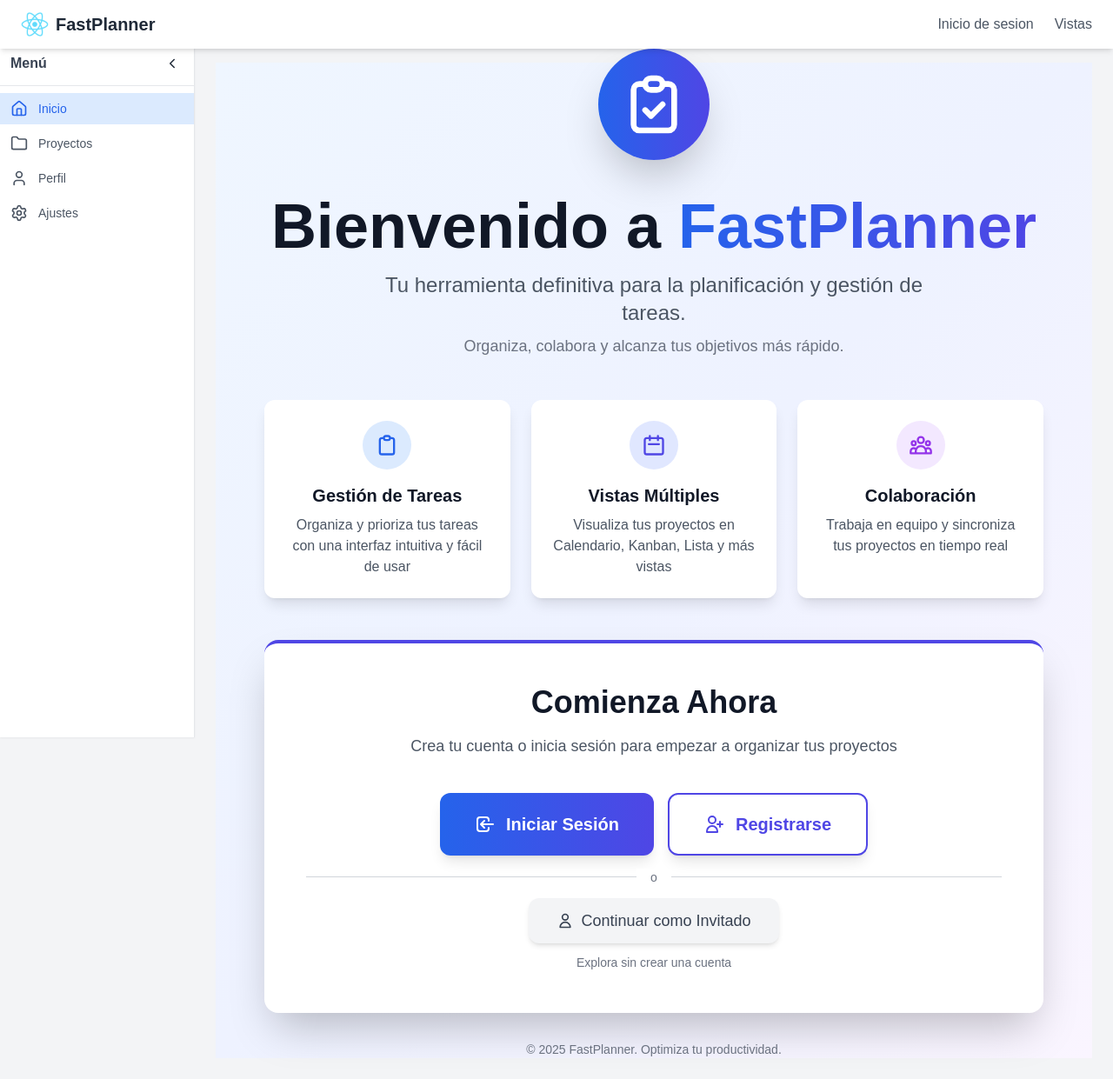
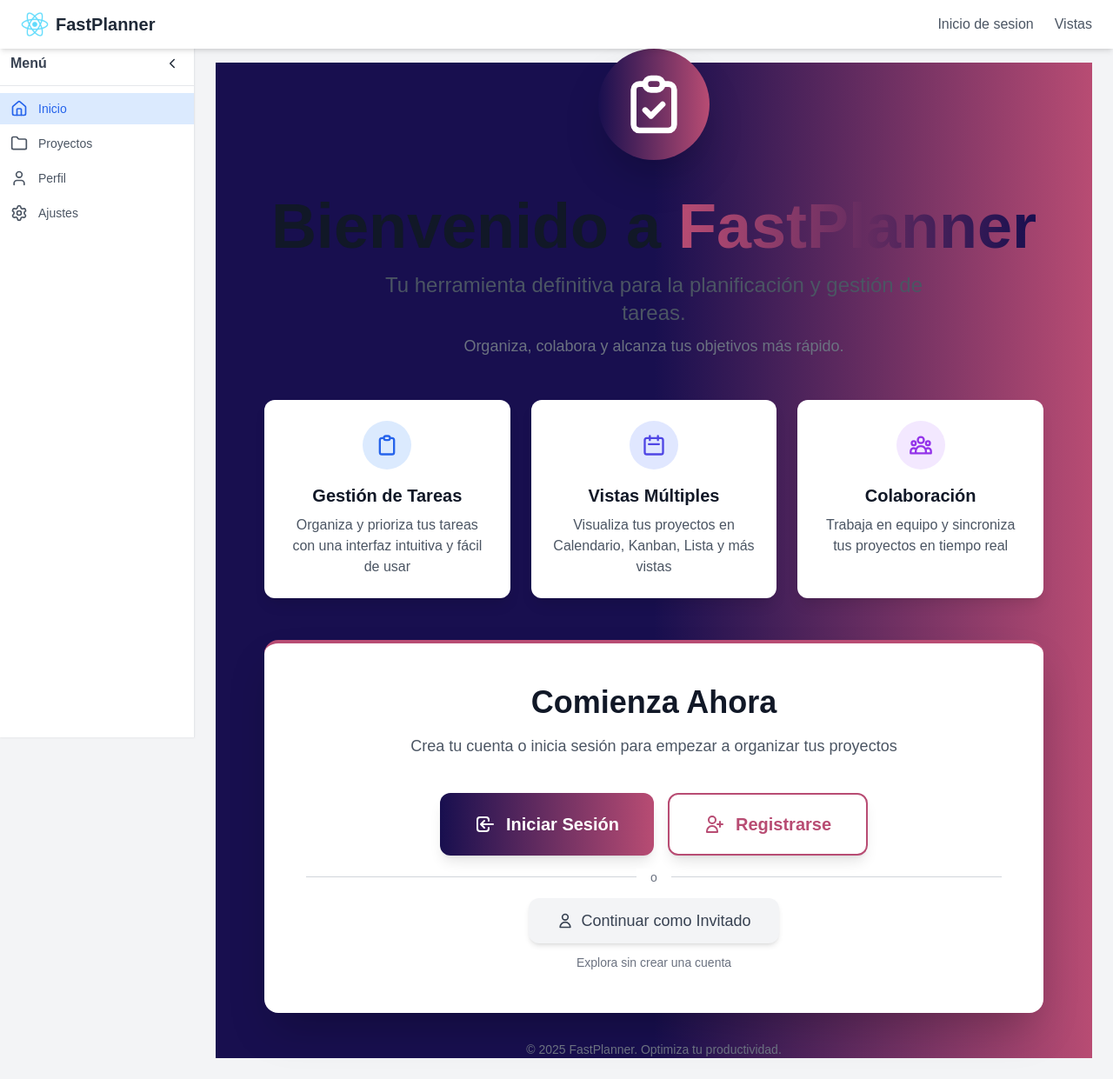
Before and after one commit to JorgeFierroo/FastPlanner, a React (Create React App) app in the folder frontend/: page / in a window 1280 px wide. Shown: the whole page at 87% size. Built offline with nearby package versions, Linux system fonts and the light colour scheme; the HTML template or start-up script is replaced by a standard one.

Commit message:
Creación de JWT para protección de rutas

```diff
--- a/frontend/src/App.tsx
+++ b/frontend/src/App.tsx
@@ -2,6 +2,7 @@ import React from "react";
 import { BrowserRouter as Router, Routes, Route } from "react-router-dom";
 import { AuthProvider } from "./context/AuthContext";
 import Layout from "./components/Layout";
+import PrivateRoute from "./components/PrivateRoute";
 import Welcome from './pages/Welcome';
 import Auth from './pages/Auth';
 import ForgotPassword from './pages/ForgotPassword';
@@ -22,16 +23,19 @@ function App() {
       <Router>
         <Layout>
           <Routes>
+            {/* Rutas públicas */}
             <Route path="/" element={<Welcome />} />
             <Route path="/auth" element={<Auth />} />
-            <Route path="/home" element={<HomePage />} />
-            <Route path="/projects" element={<Projects />} />
-            <Route path="/profile" element={<Profile />} />
-            <Route path="/tasks" element={<TaskPage />} />
-            <Route path="/Tabla" element={<Tabla />} />
-            <Route path="/KanbanBoard" element={<KanbanBoard />} />
-            <Route path="/Vistas" element={<Vistas />} />
             <Route path="/paginaayuda" element={<PaginaAyuda />} />
+
+            {/* Rutas protegidas - requieren autenticación */}
+            <Route path="/home" element={<PrivateRoute><HomePage /></PrivateRoute>} />
+            <Route path="/projects" element={<PrivateRoute><Projects /></PrivateRoute>} />
+            <Route path="/profile" element={<PrivateRoute><Profile /></PrivateRoute>} />
+            <Route path="/tasks" element={<PrivateRoute><TaskPage /></PrivateRoute>} />
+            <Route path="/Tabla" element={<PrivateRoute><Tabla /></PrivateRoute>} />
+            <Route path="/KanbanBoard" element={<PrivateRoute><KanbanBoard /></PrivateRoute>} />
+            <Route path="/Vistas" element={<PrivateRoute><Vistas /></PrivateRoute>} />
           </Routes>
         </Layout>
       </Router>
--- /dev/null
+++ b/frontend/src/components/PrivateRoute.tsx
@@ -0,0 +1,34 @@
+// src/components/PrivateRoute.tsx
+import React from 'react';
+import { Navigate } from 'react-router-dom';
+import { useAuth } from '../context/AuthContext';
+
+interface PrivateRouteProps {
+  children: React.ReactElement;
+}
+
+const PrivateRoute: React.FC<PrivateRouteProps> = ({ children }) => {
+  const { isAuthenticated, loading } = useAuth();
+
+  // Mostrar loading mientras se verifica la autenticación
+  if (loading) {
+    return (
+      <div className="min-h-screen flex items-center justify-center bg-gray-50">
+        <div className="text-center">
+          <div className="animate-spin rounded-full h-12 w-12 border-b-2 border-indigo-600 mx-auto mb-4"></div>
+          <p className="text-gray-600">Verificando autenticación...</p>
+        </div>
+      </div>
+    );
+  }
+
+  // Si no está autenticado, redirigir a la página de bienvenida
+  if (!isAuthenticated) {
+    return <Navigate to="/" replace />;
+  }
+
+  // Si está autenticado, mostrar el componente
+  return children;
+};
+
+export default PrivateRoute;
--- a/frontend/src/pages/Welcome.tsx
+++ b/frontend/src/pages/Welcome.tsx
@@ -14,13 +14,15 @@ const Welcome: React.FC = () => {
   };
 
   return (
-    <div className="min-h-screen bg-gradient-to-br from-blue-50 via-indigo-50 to-purple-50 flex items-center justify-center px-4">
+    <div
+      className="min-h-screen flex items-center justify-center px-4 bg-[linear-gradient(to_right,_#180F4F_0%,_#180F4F_50%,_#B84C73_100%)]"
+    >
       <div className="max-w-4xl w-full">
         {/* Hero Section */}
         <div className="text-center mb-12">
           {/* Logo o Icon */}
           <div className="mb-6 flex justify-center animate-bounce">
-            <div className="bg-gradient-to-r from-blue-600 to-indigo-600 text-white rounded-full p-6 shadow-2xl">
+            <div className="bg-gradient-to-r from-[#180F4F] to-[#B84C73] text-white rounded-full p-6 shadow-2xl">
               <svg
                 className="w-20 h-20"
                 fill="none"
@@ -38,7 +40,7 @@ const Welcome: React.FC = () => {
           </div>
 
           <h1 className="text-6xl md:text-7xl font-bold text-gray-900 mb-4">
-            Bienvenido a <span className="text-transparent bg-clip-text bg-gradient-to-r from-blue-600 to-indigo-600">FastPlanner</span>
+            Bienvenido a <span className="text-transparent bg-clip-text bg-gradient-to-r from-[#B84C73] to-[#180F4F]">FastPlanner</span>
           </h1>
 
           <p className="text-2xl text-gray-600 mb-12 max-w-2xl mx-auto">
@@ -82,7 +84,7 @@ const Welcome: React.FC = () => {
         </div>
 
         {/* Call to Action Card */}
-        <div className="bg-white rounded-2xl shadow-2xl p-8 md:p-12 border-t-4 border-indigo-600">
+  <div className="bg-white rounded-2xl shadow-2xl p-8 md:p-12 border-t-4 border-[#B84C73]">
           <h2 className="text-4xl font-bold text-center text-gray-900 mb-4">
             Comienza Ahora
           </h2>
@@ -94,7 +96,7 @@ const Welcome: React.FC = () => {
           <div className="flex flex-col sm:flex-row gap-4 justify-center mb-6">
             <button
               onClick={handleLogin}
-              className="group px-10 py-5 bg-gradient-to-r from-blue-600 to-indigo-600 text-white text-xl font-semibold rounded-xl shadow-lg hover:shadow-2xl transform hover:scale-105 transition-all duration-300 flex items-center justify-center gap-3"
+              className="group px-10 py-5 bg-gradient-to-r from-[#180F4F] to-[#B84C73] text-white text-xl font-semibold rounded-xl shadow-lg hover:shadow-2xl transform hover:scale-105 transition-all duration-300 flex items-center justify-center gap-3"
             >
               <svg className="w-6 h-6 group-hover:animate-pulse" fill="none" stroke="currentColor" viewBox="0 0 24 24">
                 <path strokeLinecap="round" strokeLinejoin="round" strokeWidth={2} d="M11 16l-4-4m0 0l4-4m-4 4h14m-5 4v1a3 3 0 01-3 3H6a3 3 0 01-3-3V7a3 3 0 013-3h7a3 3 0 013 3v1" />
@@ -104,7 +106,7 @@ const Welcome: React.FC = () => {
 
             <button
               onClick={handleLogin}
-              className="group px-10 py-5 bg-white text-indigo-600 text-xl font-semibold rounded-xl border-2 border-indigo-600 shadow-lg hover:bg-indigo-50 hover:shadow-2xl transform hover:scale-105 transition-all duration-300 flex items-center justify-center gap-3"
+              className="group px-10 py-5 bg-white text-[#B84C73] text-xl font-semibold rounded-xl border-2 border-[#B84C73] shadow-lg hover:bg-[#B84C73]/10 hover:shadow-2xl transform hover:scale-105 transition-all duration-300 flex items-center justify-center gap-3"
             >
               <svg className="w-6 h-6 group-hover:animate-pulse" fill="none" stroke="currentColor" viewBox="0 0 24 24">
                 <path strokeLinecap="round" strokeLinejoin="round" strokeWidth={2} d="M18 9v3m0 0v3m0-3h3m-3 0h-3m-2-5a4 4 0 11-8 0 4 4 0 018 0zM3 20a6 6 0 0112 0v1H3v-1z" />
```
Also changed, not shown: 1 other file (tests, documents, lock files or other folders).
